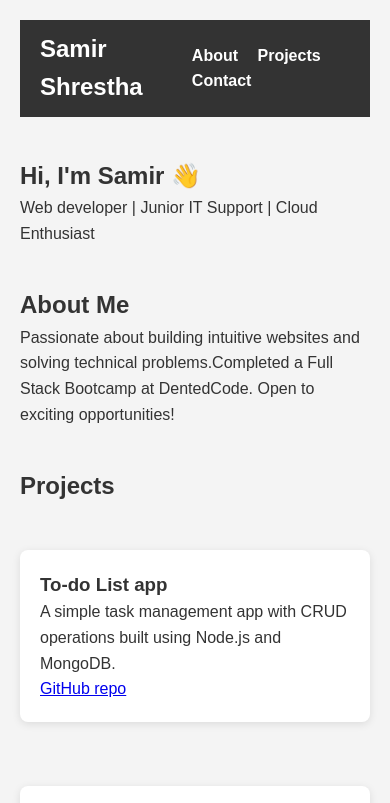
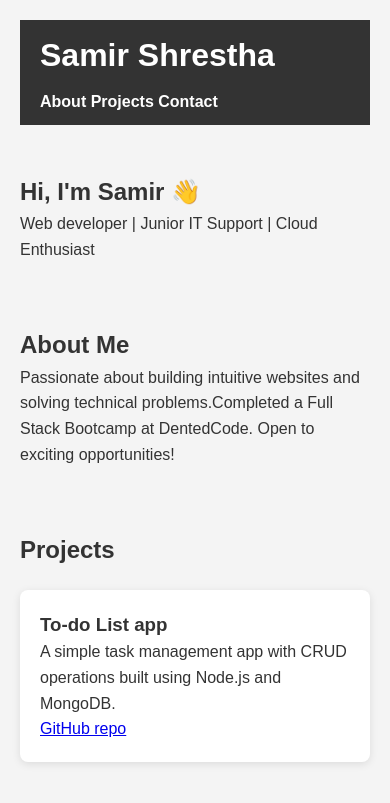
Before and after one commit to samirshrestha-tech/portfolio, a plain HTML site: page index.html in a window 390 px wide. Shown: the top 803 px of the page. Drawn offline with Linux system fonts and the light colour scheme.

Commit message:
update on responsive designs for mobiles and smaller designs

```diff
--- a/index.html
+++ b/index.html
@@ -8,7 +8,9 @@
     <link rel="stylesheet" href="/styles.css">
 </head>
 <body>
-    <header>
+
+    <div class="container">
+            <header>
         <h1>Samir Shrestha</h1>
         <nav>
             <a href="#about">About</a>
@@ -29,7 +31,8 @@
     </section>
     <section id="projects">
         <h2>Projects</h2>
-        <div class="project">
+        <div class="project-grid">
+             <div class="project">
             <h3>To-do List app</h3>
             <p>A simple task management app with CRUD operations built using Node.js and MongoDB.</p>
             <a href="#">GitHub repo</a>
@@ -41,6 +44,10 @@
 
 
         </div>
+
+        </div>
+
+
     </section>
     <section id="contact">
         <h2>Contact</h2>
@@ -51,6 +58,8 @@
     <footer>
         <p>© 2025 Samir Shrestha. All rights reserved.</p>
     </footer>
+    </div>
+
 
 </body>
 </html>
--- a/styles.css
+++ b/styles.css
@@ -14,6 +14,23 @@ body{
 
 }
 
+.container{
+    display: grid;
+    grid-template-areas:
+     "header"
+     "home"
+     "about"
+     "projects"
+     "contact"
+     "footer"
+    ;
+     gap: 2rem;
+     max-width: 1100px;
+    margin: 0 auto;
+
+
+}
+
 header{
     background: #333;
     color: #fff;
@@ -21,21 +38,34 @@ header{
     display: flex;
     justify-content: space-between;
     align-items: center;
+    grid-area: 'header';
+  flex-wrap: wrap;
+}
+#home{
+    grid-area: "home";
+}
+
+#about{
+    grid-area: "about";
+}
+
+#projects{
+    grid-area: "projects";
 }
 
 header h1{
-    font-size: 24px;
+    font-size: 2rem;
 }
 
 nav a{
     color: #fff;
     text-decoration: none;
-    margin-left: 15px;
+    margin-left: 1rem;
     font-weight: bold;
 }
 
 section{
-    margin: 40px 0;
+    margin: 1rem 0;
 }
 
 .project{
@@ -48,12 +78,17 @@ section{
 
 }
 
-#projects{
+.project-grid{
      display: grid;
     grid-template-columns: repeat(auto-fit, minmax(260px,1fr));
     gap: 1.5rem;
 
 }
+#about{
+    grid-area: "about";
+}
+
+
 
 
 
@@ -62,4 +97,23 @@ footer{
     margin-top: 50px;
     font-size: 14px;
     color: #777;
+    grid-area: "footer";
 }
+
+
+/* responsive design for mobiles and smaller devices */
+
+@media (max-width: 600px) {
+  header {
+    flex-direction: column;
+    align-items: flex-start;
+  }
+
+  nav a {
+    margin: 0.5rem 0 0 0;
+  }
+
+  header h1 {
+    margin-bottom: 0.5rem;
+  }
+}
```
